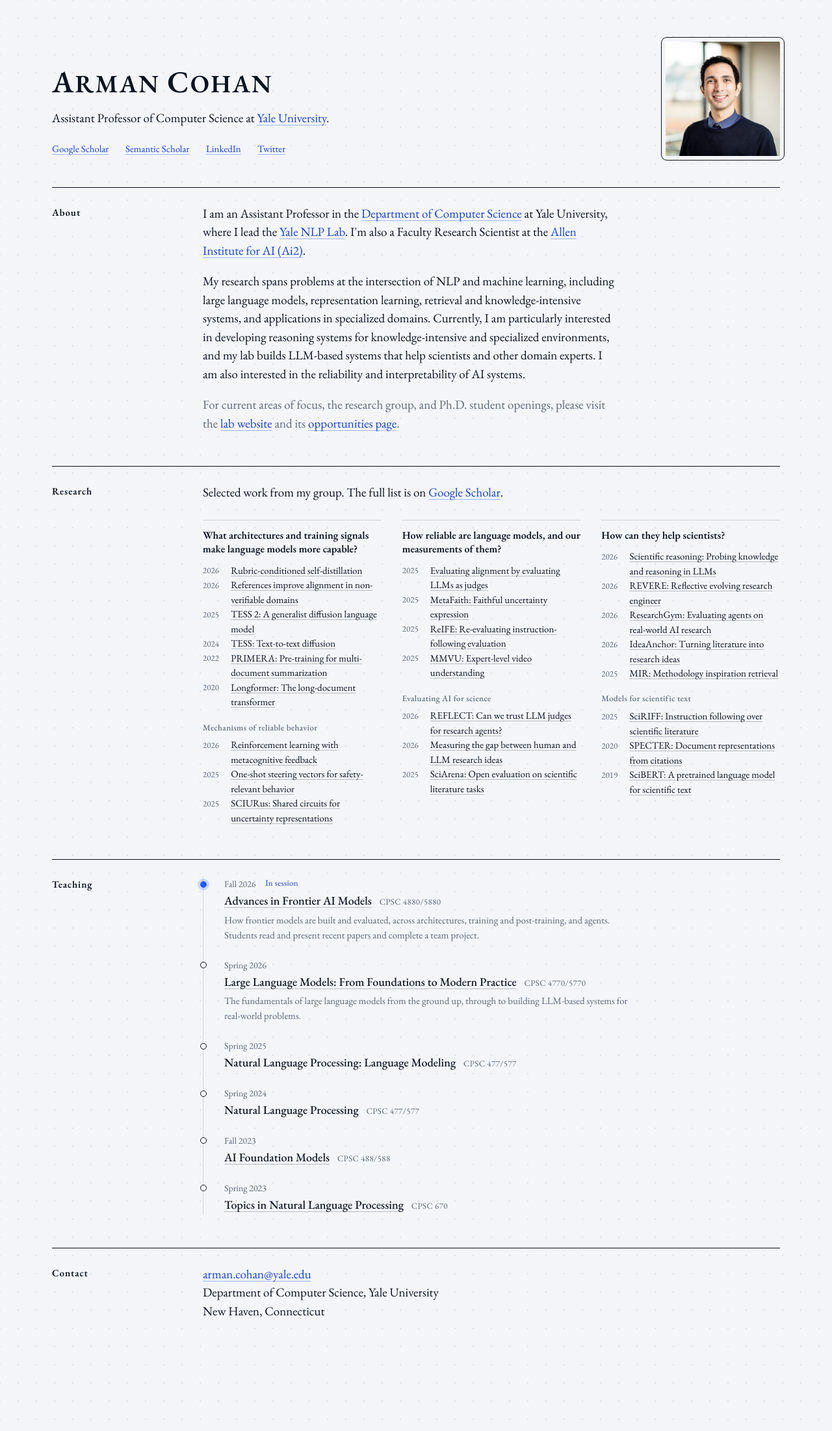
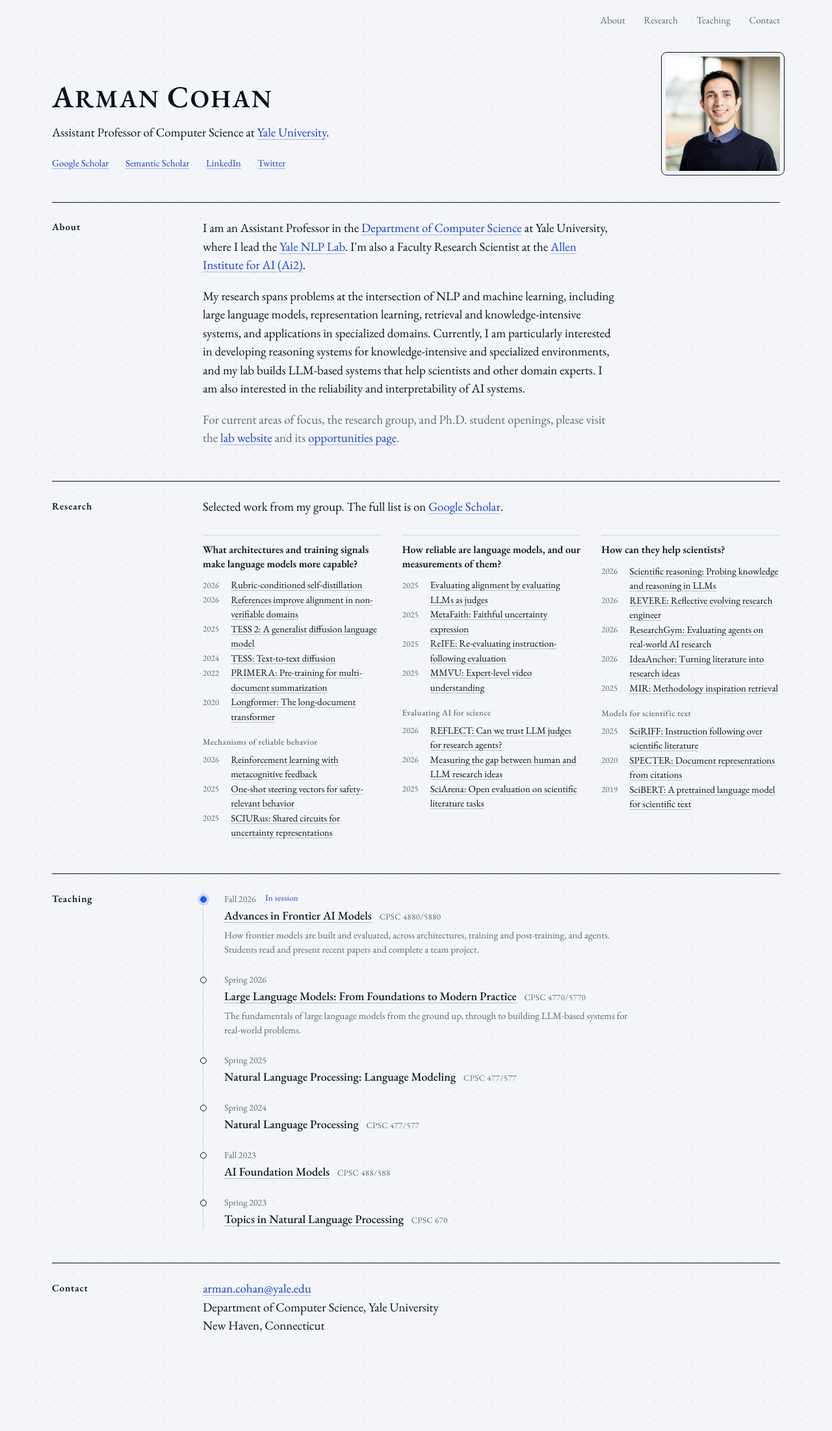
Before and after one commit to armancohan/acohan.github.io, a Jekyll site: the page built from index.html, in a window 1280 px wide. Shown: the whole page at 65% size. Built offline with Jekyll 4.4.1, drawn with Linux system fonts in a browser that asks for light colours.

Commit message:
Add section navigation at the top of the page
Co-Authored-By: Claude Fable 5.1 <noreply@anthropic.com>

```diff
--- a/files/site.css
+++ b/files/site.css
@@ -89,12 +89,34 @@ p {
   margin: 0 auto;
 }
 
+.nav {
+  display: flex;
+  flex-wrap: wrap;
+  justify-content: flex-end;
+  gap: .4rem 1.8rem;
+  padding: 1.25rem 0 0;
+  font-size: .9375rem;
+}
+
+.nav a {
+  color: var(--muted);
+  text-decoration: none;
+}
+
+.nav a:hover {
+  color: var(--accent);
+}
+
+.block {
+  scroll-margin-top: 1.5rem;
+}
+
 .identity {
   display: grid;
   grid-template-columns: minmax(0, 1fr) auto;
   align-items: end;
   column-gap: 3rem;
-  padding: 4rem 0 3rem;
+  padding: 2.75rem 0 3rem;
 }
 
 h1 {
@@ -326,9 +348,14 @@ h1 .cap {
   }
 
 
+  .nav {
+    justify-content: flex-start;
+    gap: .4rem 1.3rem;
+  }
+
   .identity {
     grid-template-columns: minmax(0, 1fr);
-    padding: 2.25rem 0 2rem;
+    padding: 2rem 0 2rem;
   }
 
   .portrait {
--- a/index.html
+++ b/index.html
@@ -52,6 +52,12 @@
   <a class="skip" href="#main">Skip to content</a>
 
   <header class="masthead">
+    <nav class="nav" aria-label="Sections">
+      <a href="#about">About</a>
+      <a href="#research">Research</a>
+      <a href="#teaching">Teaching</a>
+      <a href="#contact">Contact</a>
+    </nav>
     <div class="identity">
       <div>
         <h1><span class="cap">A</span>rman <span class="cap">C</span>ohan</h1>
```
